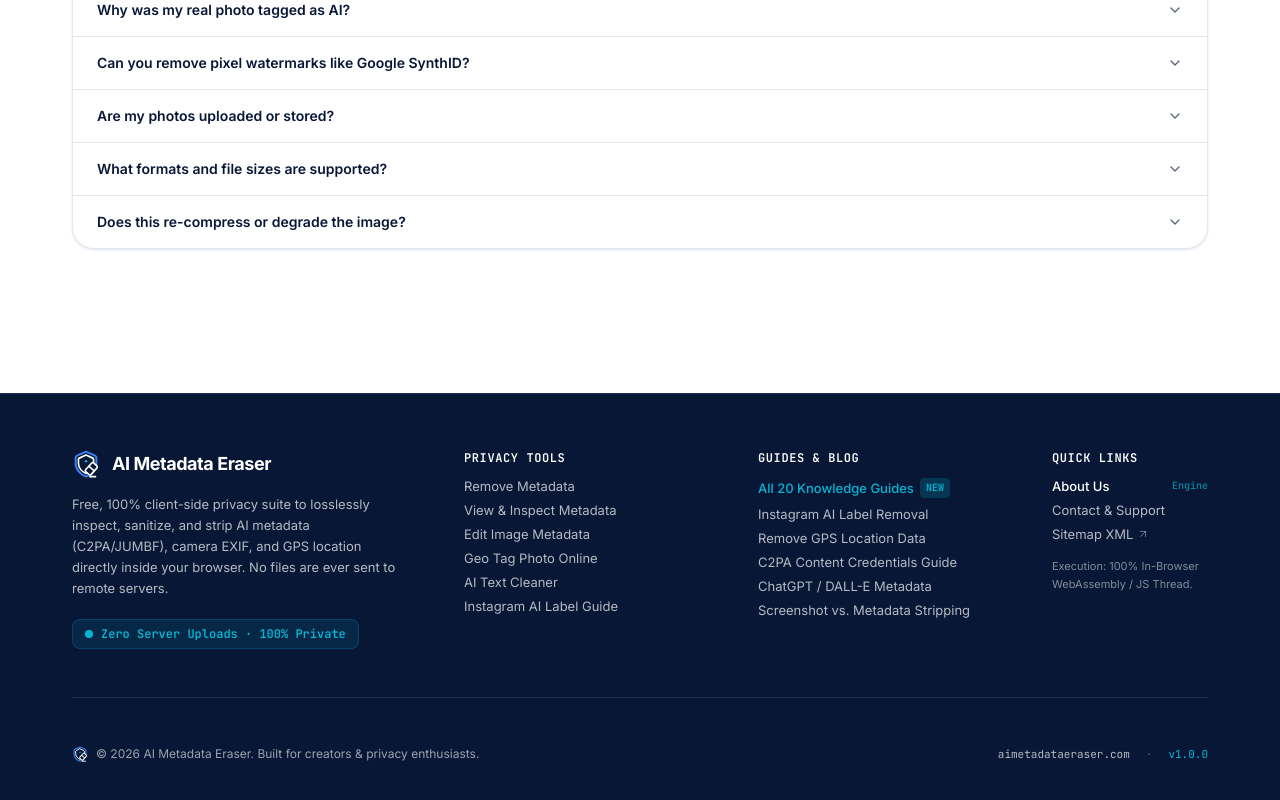
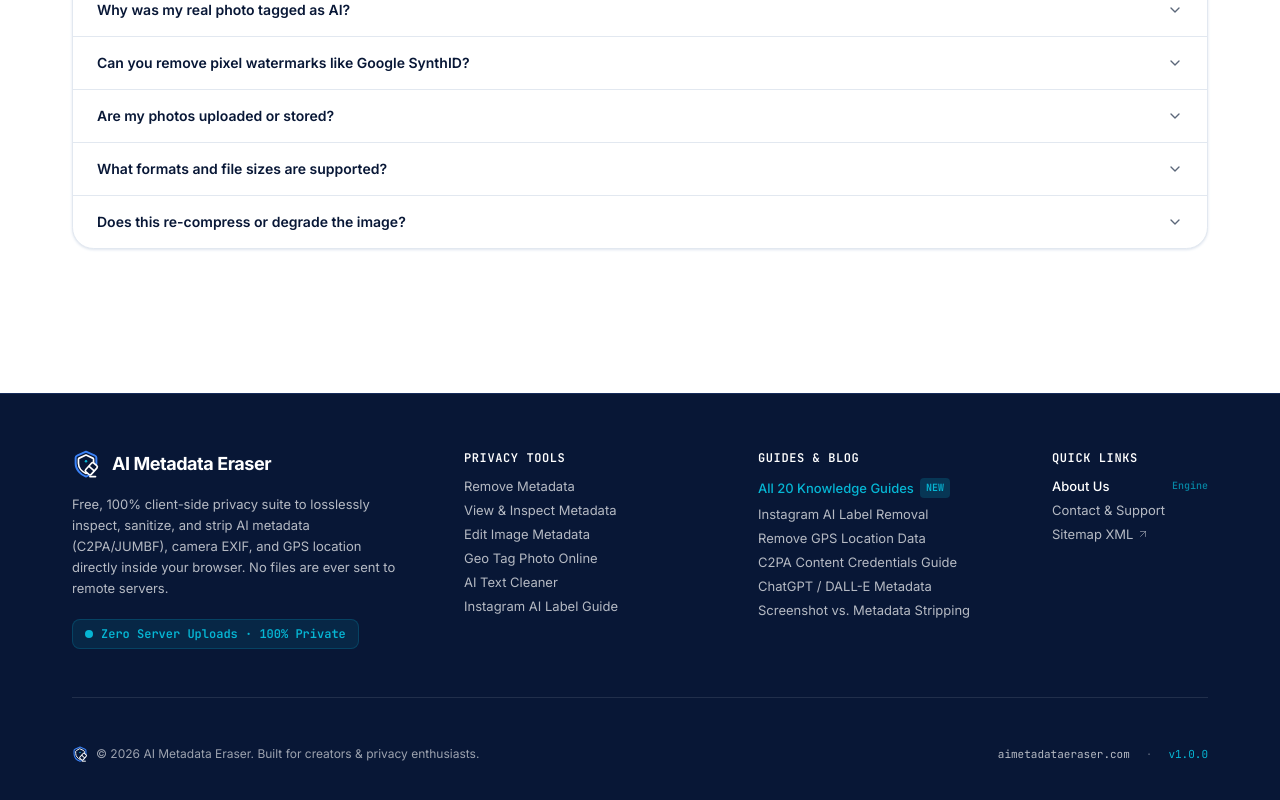
Before and after one commit to boileen/CleanAIMetadata, a React (Vite) app: page / in a window 1280 px wide. Shown: the part 1844-2644 px from the top of the page. Built offline with nearby package versions, Linux system fonts and the light colour scheme; no server answers.

Commit message:
copy(footer): remove the execution-stack note from Quick Links

```diff
--- a/src/components/layout/Footer.jsx
+++ b/src/components/layout/Footer.jsx
@@ -168,11 +168,6 @@ export default function Footer() {
                   <ArrowUpRight className="w-3 h-3 text-white/40" />
                 </a>
               </li>
-              <li>
-                <span className="text-white/50 text-[11px] block pt-2 leading-relaxed">
-                  Execution: 100% In-Browser WebAssembly / JS Thread.
-                </span>
-              </li>
             </ul>
           </div>
         </div>
```
